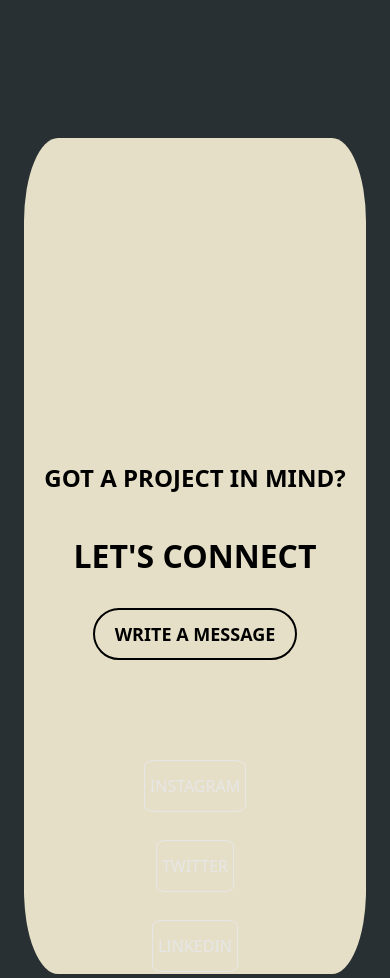
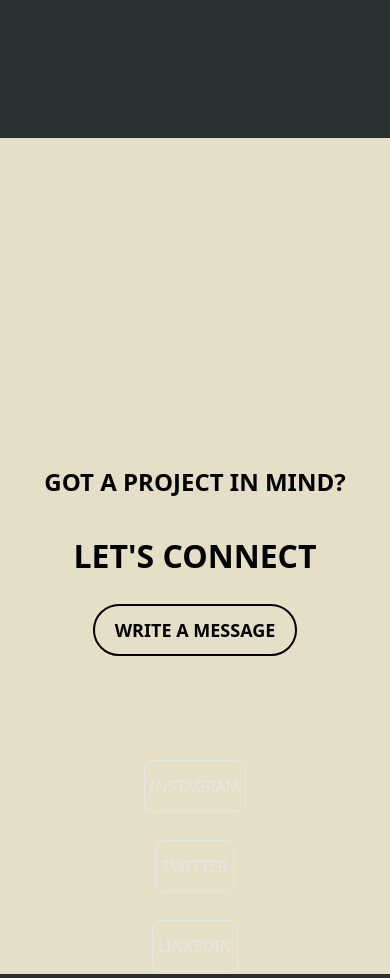
Before and after one commit to 123dushyant/portfolio, a React (Vite) app: page / in a window 390 px wide. Shown: the part 7420-8398 px from the top of the page. Built offline with nearby package versions, Linux system fonts and the light colour scheme; a web font is replaced by a local one.

Commit message:
fix: some bug

```diff
--- a/src/Pages/ConnectSection.jsx
+++ b/src/Pages/ConnectSection.jsx
@@ -23,13 +23,13 @@ const ConnectSection = () => {
   }, []);
 
   return (
-    <div className="white-section overflow-hidden bg-customGray py-1 px-6 sm:px-0">
+    <div className="white-section overflow-hidden bg-customGray py-1 px-0 sm:px-0">
       <div
         ref={sectionRef}
         className={`connect-section ${shrink ? 'shrink' : ''} text-center space-y-8`}
       >
         <h2 className="text-2xl md:text-3xl lg:text-4xl font-bold">GOT A PROJECT IN MIND?</h2>
-        <h1 className="text-4xl md:text-5xl lg:text-6xl font-bold">LET'S CONNECT</h1>
+        <h1 className="text-2xl md:text-5xl lg:text-6xl font-bold">LET'S CONNECT</h1>
         <a
           id="Button"
           href="mailto:aaashishrana2002@gmail.com"
--- a/src/index.css
+++ b/src/index.css
@@ -277,12 +277,6 @@
         width: 90%;
     }
 
-    .banner .content .model {
-        width: 60vw;
-        height: 40vh;
-        margin-bottom: 30px;
-    }
-
     .connect-section {
         width: 100%;
         height: auto;
@@ -343,28 +337,15 @@
         font-size: 20px;
     }
 
-    .banner .content .model {
-        background-image: url(src/assets/skillimg.jpg);
-        width: 80vw;
-        height: 74vh;
-        text-align: top;
-        align-items: top;
-        justify-content: top;
-        margin-bottom: 435px;
-        margin-left: 50px;
-    }
+    .connect-section {
 
-
-    .connect-section {
-        display: flex;
-        flex-direction: column;
         align-items: center;
         justify-content: center;
         width: 100%;
         height: 100%;
         background: #FFF8DD;
         color: black;
-        border-radius: 10%;
+        border-radius: 0%;
         transition: border-radius 0.5s ease-in-out, padding 0.5s ease-in-out, width 0.5s ease-in-out, height 0.5s ease-in-out;
         padding: 0px;
         margin: 0px;
@@ -372,10 +353,20 @@
     }
 
     .connect-section.shrink {
-        border-radius: 60px;
+        border-radius: 30px;
         padding:10px;
-        width: 40%;
-        height: 40%;
+        width: 20%;
+        height: 20%;
+    }
+
+    .connect-section h1 {
+        font-size: 2em;
+        margin: 20px 0;
+    }
+
+    .connect-section h2 {
+        font-size: 1.5em;
+        margin: 10px 0;
     }
 
     .social-links {
```
